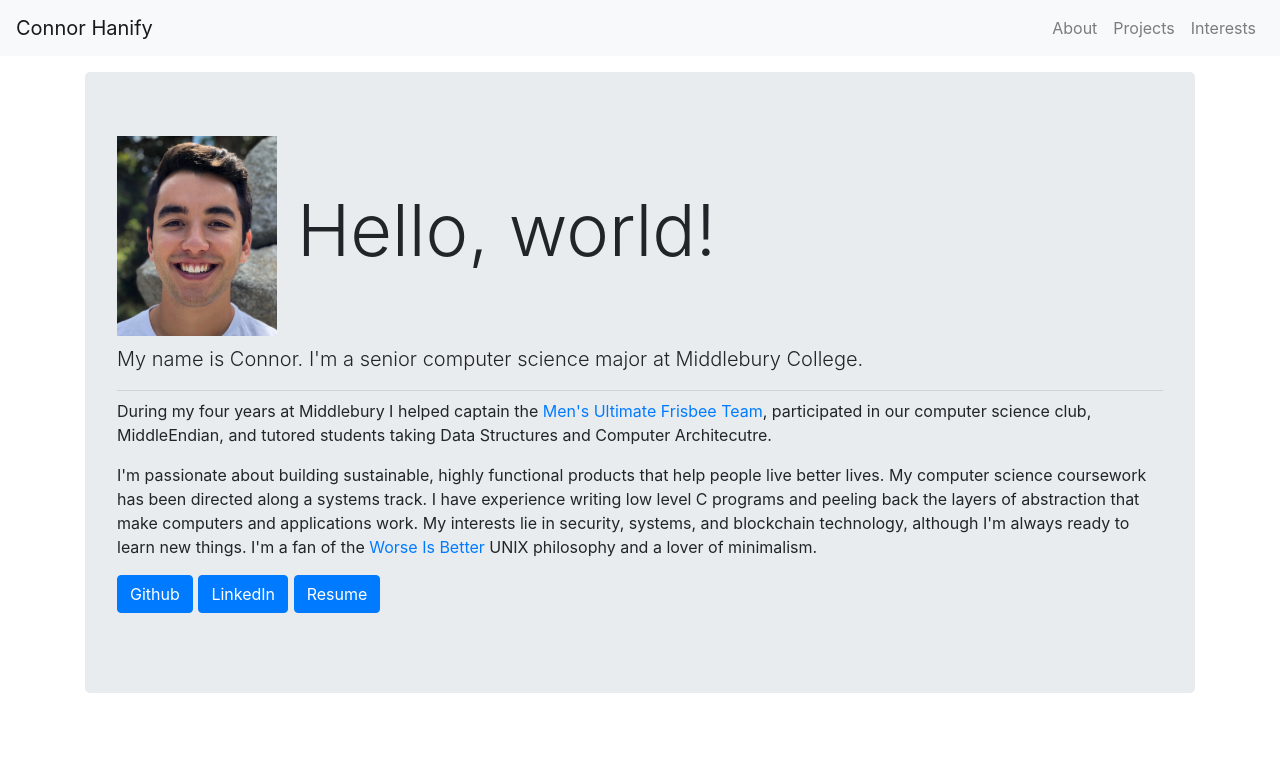
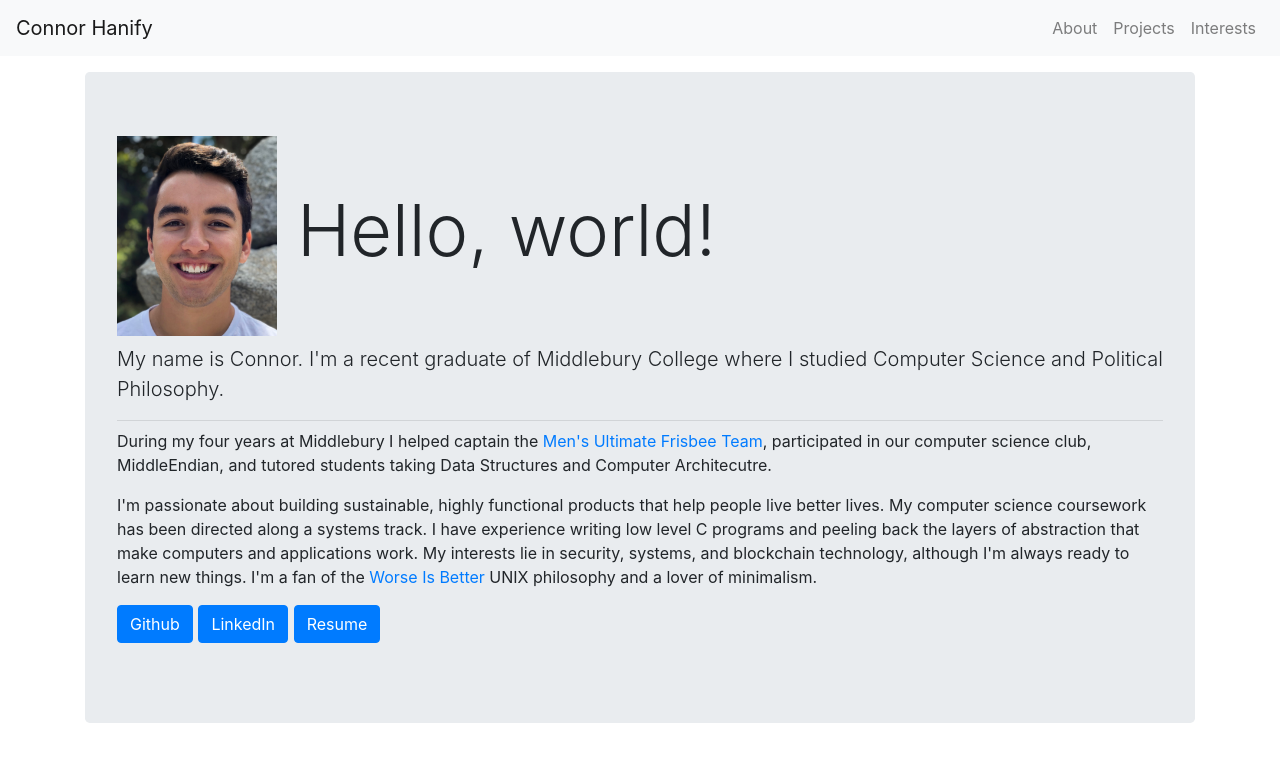
Before and after one commit to cchanify/personal-website-update, a React (Create React App) app: page / in a window 1280 px wide. Shown: the top 762 px of the page. Built offline with nearby package versions, Linux system fonts and the light colour scheme.

Commit message:
updating old packages

```diff
--- a/src/components/Home.js
+++ b/src/components/Home.js
@@ -12,7 +12,7 @@ const Home = (props) => {
       <Container><Col><CardText></CardText><Row>
         <Jumbotron>
           <h1 className="display-3"><img height="200px" src={me} alt="me" /> Hello, world!</h1>
-          <p className="lead">My name is Connor. I'm a senior computer science major at Middlebury College. </p>
+          <p className="lead">My name is Connor. I'm a recent graduate of Middlebury College where I studied Computer Science and Political Philosophy. </p>
           {/* <p> <img height="200px" src={me} alt="me" /> </p> */}
           <hr className="my-2" />
           <p>During my four years at Middlebury I helped captain the <a href="http://sites.middlebury.edu/ultimate/2018/06/18/middlebury-guy-pranksters-2018-season-recap/" target="_blank">Men's Ultimate Frisbee Team</a>, participated in our computer science club, MiddleEndian, and tutored students taking Data Structures and Computer Architecutre.</p>
```
Also changed, not shown: package.json (+5 -5 lines), 1 other file (tests, documents, lock files or other folders).
